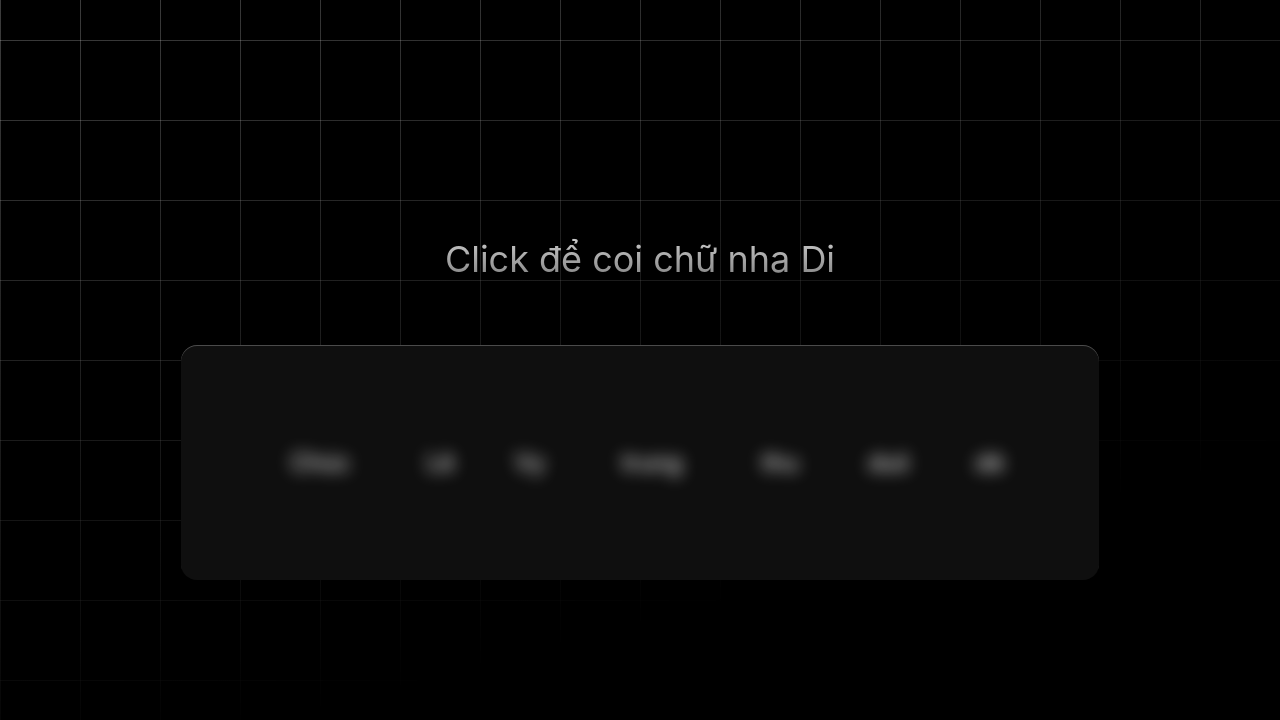
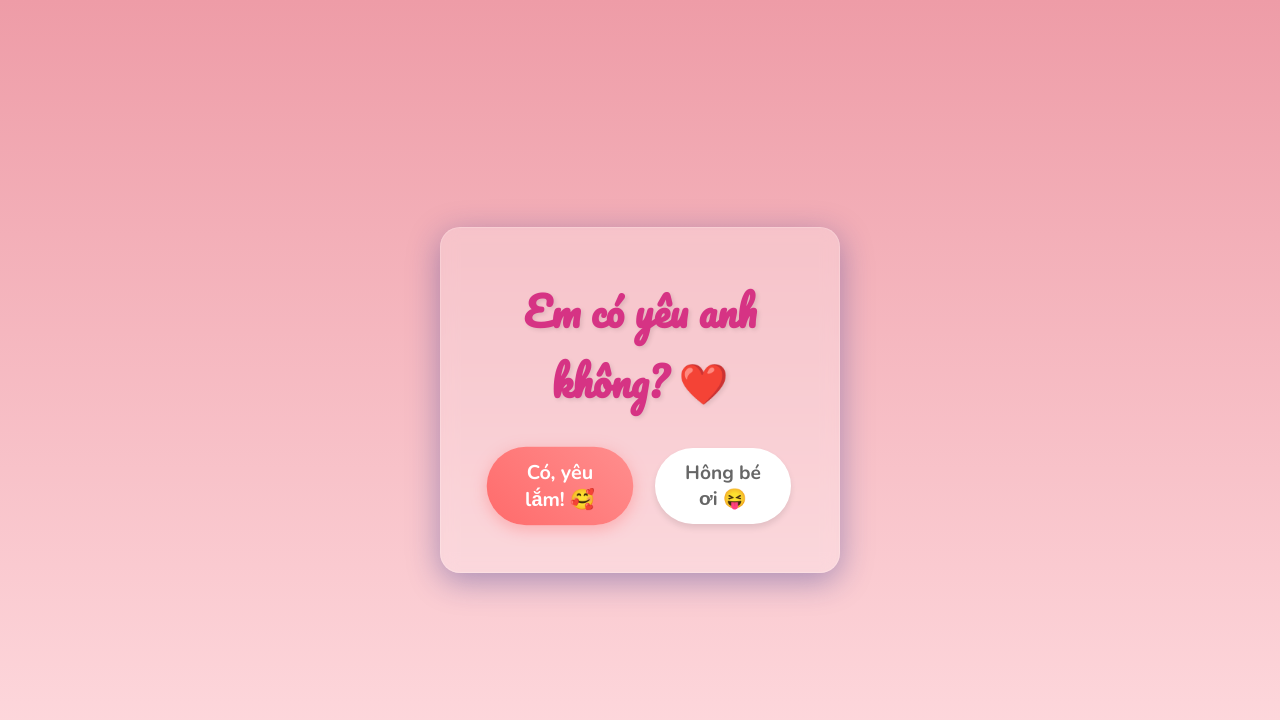
Before and after one commit to Hai-Hay-Ho/animation-css, a plain HTML site: page index.html in a window 1280 px wide. Drawn offline with nearby package versions, Linux system fonts and the light colour scheme.

Commit message:
new animation

```diff
--- a/index.html
+++ b/index.html
@@ -1,37 +1,29 @@
 <!DOCTYPE html>
-<html lang="en">
+<html lang="vi">
 <head>
     <meta charset="UTF-8">
-    <title>Không phải link bậy</title>
-  <link rel="stylesheet" href="style.css">
+    <meta name="viewport" content="width=device-width, initial-scale=1.0">
+    <title>Gửi em phammm</title>
+    <link rel="stylesheet" href="style.css">
+    <link href="https://fonts.googleapis.com/css2?family=Pacifico&family=Nunito:wght@400;700&display=swap" rel="stylesheet">
 </head>
 <body>
-<section>
-  <p>Click để coi chữ nha Di</p>
-  <ul class="code">
-    <li tabindex="0" class="digit">
-      <span>Chúc</span>
-    </li>
-    <li tabindex="0" class="digit">
-      <span>Lê</span>
-    </li>
-    <li tabindex="0" class="digit">
-      <span>Vy</span>
-    </li>
-    <li tabindex="0" class="digit">
-      <span>trung</span>
-    </li>
-    <li tabindex="0" class="digit">
-      <span>thu</span>
-    </li>
-    <li tabindex="0" class="digit">
-      <span>duii</span>
-    </li>
-    <li tabindex="0" class="digit">
-      <span>dẻ</span>
-    </li>
-
-  </ul>
-</section>
+    <div class="card">
+        <div class="heart-bg"></div>
+        <div class="content">
+            <h1 class="question">Em có yêu anh không? ❤️</h1>
+            <div class="buttons">
+                <button id="yesBtn">Có, yêu lắm! 🥰</button>
+                <button id="noBtn">Hông bé ơi 😝</button>
+            </div>
+        </div>
+        <div class="success-message hidden">
+            <h1>Anh biết mà! Yêu em nhiều lắmmm ❤️❤️❤️</h1>
+            <div class="gif-container">
+                <img src="https://media.giphy.com/media/26BRv0ThflsHCqDrG/giphy.gif" alt="Happy Cat">
+            </div>
+        </div>
+    </div>
+    <script src="script.js"></script>
 </body>
 </html>
--- /dev/null
+++ b/script.js
@@ -0,0 +1,76 @@
+document.addEventListener("DOMContentLoaded", () => {
+  const yesBtn = document.getElementById("yesBtn");
+  const noBtn = document.getElementById("noBtn");
+  const question = document.querySelector(".question");
+  const buttons = document.querySelector(".buttons");
+  const successMessage = document.querySelector(".success-message");
+  const body = document.body;
+
+  // Logic for "No" button escaping
+  // Logic for "No" button escaping
+  const moveButton = () => {
+    // Check if the button is still inside the card (or other container)
+    // If so, move it to body so 'fixed' positioning works relative to the viewport
+    // and isn't affected by 'backdrop-filter' or 'transform' on the card.
+    if (noBtn.parentNode !== body) {
+        body.appendChild(noBtn);
+    }
+
+    // Add a safe margin to prevent sticking to edges
+    const margin = 50;
+
+    // Calculate available space
+    const maxWidth = window.innerWidth - noBtn.offsetWidth - margin;
+    const maxHeight = window.innerHeight - noBtn.offsetHeight - margin;
+
+    // Ensure we don't get negative values if screen is too small
+    const safeMaxWidth = Math.max(0, maxWidth);
+    const safeMaxHeight = Math.max(0, maxHeight);
+
+    const x = Math.random() * (safeMaxWidth - margin) + margin;
+    const y = Math.random() * (safeMaxHeight - margin) + margin;
+
+    noBtn.style.position = "fixed";
+    noBtn.style.left = `${x}px`;
+    noBtn.style.top = `${y}px`;
+    noBtn.style.zIndex = "100"; // Ensure it stays on top
+  };
+
+  noBtn.addEventListener("mouseover", moveButton);
+  // Add touch start for mobile devices so it jumps before tap completes
+  noBtn.addEventListener("touchstart", (e) => {
+    e.preventDefault(); // prevent click
+    moveButton();
+  });
+
+  // Logic for "Yes" button
+  yesBtn.addEventListener("click", () => {
+    question.classList.add("hidden");
+    buttons.classList.add("hidden");
+
+    // Explicitly hide the "No" button since it might be outside the buttons container
+    noBtn.style.display = "none";
+
+    successMessage.classList.remove("hidden");
+    createHearts();
+  });
+
+  // Floating hearts animation function
+  function createHearts() {
+    const interval = setInterval(() => {
+      const heart = document.createElement("div");
+      heart.classList.add("floating-heart");
+      heart.innerHTML = "❤️";
+      heart.style.left = Math.random() * 100 + "vw";
+      heart.style.animationDuration = Math.random() * 2 + 3 + "s";
+      body.appendChild(heart);
+
+      setTimeout(() => {
+        heart.remove();
+      }, 5000);
+    }, 300);
+
+    // Stop creating hearts after 10 seconds to save performance
+    setTimeout(() => clearInterval(interval), 10000);
+  }
+});
--- a/style.css
+++ b/style.css
@@ -1,120 +1,155 @@
+@import url("https://fonts.googleapis.com/css2?family=Pacifico&family=Nunito:wght@400;700&display=swap");
+
 * {
-    box-sizing: border-box;
+  box-sizing: border-box;
+  margin: 0;
+  padding: 0;
 }
 
 body {
-    min-height: 100vh;
-    display: grid;
-    place-items: center;
-    font-family: "SF Pro Text", "SF Pro Icons", "AOS Icons", "Helvetica Neue", Helvetica, Arial, sans-serif, system-ui;
-    background: hsl(0 0% 0%);
-    gap: 2rem;
+  min-height: 100vh;
+  display: flex;
+  justify-content: center;
+  align-items: center;
+  background: linear-gradient(135deg, #fdfbfb 0%, #ebedee 100%);
+  background-color: #ffdde1; /* Fallback */
+  background-image: linear-gradient(0deg, #ffdde1 0%, #ee9ca7 100%);
+  font-family: "Nunito", sans-serif;
+  overflow: hidden;
 }
 
-body::before {
-    --line: hsl(0 0% 95% / 0.25);
-    content: "";
-    height: 100vh;
-    width: 100vw;
-    position: fixed;
-    background:
-            linear-gradient(90deg, var(--line) 1px, transparent 1px 10vmin) 0 -5vmin / 10vmin 10vmin,
-            linear-gradient(var(--line) 1px, transparent 1px 10vmin) 0 -5vmin / 10vmin 10vmin;
-    mask: linear-gradient(-15deg, transparent 30%, white);
-    top: 0;
-    z-index: -1;
+.card {
+  background: rgba(255, 255, 255, 0.25);
+  box-shadow: 0 8px 32px 0 rgba(31, 38, 135, 0.37);
+  backdrop-filter: blur(8.5px);
+  -webkit-backdrop-filter: blur(8.5px);
+  border-radius: 20px;
+  border: 1px solid rgba(255, 255, 255, 0.18);
+  padding: 3rem;
+  text-align: center;
+  max-width: 90%;
+  width: 400px;
+  position: relative;
+  z-index: 10;
 }
 
-section {
-    display: grid;
-    gap: 4rem;
-    align-items: center;
-    justify-content: center;
+h1.question {
+  font-family: "Pacifico", cursive;
+  color: #d63384;
+  font-size: 2.5rem;
+  margin-bottom: 2rem;
+  text-shadow: 2px 2px 4px rgba(0, 0, 0, 0.1);
 }
 
-section p {
-    margin: 0;
-    font-size: 2.25rem;
-    color: hsl(0 0% 40%);
-    text-align: center;
-    background: linear-gradient(hsl(0 0% 80%), hsl(0 0% 50%));
-    color: transparent;
-    background-clip: text;
+.buttons {
+  display: flex;
+  justify-content: center;
+  gap: 1.5rem;
 }
 
-.code {
-    font-size: 3rem;
-    display: flex;
-    flex-wrap: nowrap;
-    color: hsl(0 0% 100%);
-    border-radius: 1rem;
-    background: hsl(0 0% 6%);
-    justify-content: center;
-    box-shadow: 0 1px hsl(0 0% 100% / 0.25) inset;
+button {
+  font-family: "Nunito", sans-serif;
+  font-size: 1.2rem;
+  padding: 12px 24px;
+  border: none;
+  border-radius: 50px;
+  cursor: pointer;
+  transition: transform 0.2s, box-shadow 0.2s;
+  font-weight: bold;
 }
 
-.code:hover {
-    cursor: grab;
+#yesBtn {
+  background: linear-gradient(45deg, #ff6b6b, #ff8e8e);
+  color: white;
+  box-shadow: 0 4px 15px rgba(255, 107, 107, 0.4);
+  animation: heartbeat 1.5s infinite;
 }
 
-.digit {
-    display: flex;
-    height: 100%;
-    padding: 5.5rem 1rem;
+#yesBtn:hover {
+  transform: scale(1.1);
+  box-shadow: 0 6px 20px rgba(255, 107, 107, 0.6);
 }
 
-.digit:focus-visible {
-    outline-color: hsl(0 0% 50% / 0.25);
-    outline-offset: 1rem;
+#noBtn {
+  background: white;
+  color: #666;
+  box-shadow: 0 4px 6px rgba(0, 0, 0, 0.1);
+  position: relative; /* Changed by JS */
+  transition: all 0.1s ease-out; /* Fast transition for movement */
 }
 
-.digit span {
-    scale: calc(var(--active, 0) + 0.5);
-    filter: blur(calc((1 - var(--active, 0)) * 1rem));
-    transition: scale calc(((1 - var(--active, 0)) + 0.2) * 1s), filter calc(((1 - var(--active, 0)) + 0.2) * 1s);
+.success-message {
+  margin-top: 1rem;
 }
 
-ul {
-    padding: 0;
-    margin: 0;
+.success-message h1 {
+  font-family: "Pacifico", cursive;
+  color: #d63384;
+  font-size: 2rem;
+  margin-bottom: 1.5rem;
 }
 
-.digit:first-of-type {
-    padding-left: 5rem;
-}
-.digit:last-of-type {
-    padding-right: 5rem;
+.gif-container img {
+  max-width: 100%;
+  border-radius: 10px;
+  box-shadow: 0 4px 6px rgba(0, 0, 0, 0.1);
 }
 
-:root {
-    --lerp-0: 1; /* === sin(90deg) */
-    --lerp-1: calc(sin(50deg));
-    --lerp-2: calc(sin(45deg));
-    --lerp-3: calc(sin(35deg));
-    --lerp-4: calc(sin(25deg));
-    --lerp-5: calc(sin(15deg));
+.hidden {
+  display: none !important;
 }
 
-.digit:is(:hover, :focus-visible) {
-    --active: var(--lerp-0);
+.floating-heart {
+  position: fixed;
+  bottom: -20px;
+  font-size: 24px;
+  user-select: none;
+  pointer-events: none;
+  animation: floatUp linear forwards;
+  z-index: 5;
 }
-.digit:is(:hover, :focus-visible) + .digit,
-.digit:has(+ .digit:is(:hover, :focus-visible)) {
-    --active: var(--lerp-1);
+
+@keyframes heartbeat {
+  0% {
+    transform: scale(1);
+  }
+  14% {
+    transform: scale(1.05);
+  }
+  28% {
+    transform: scale(1);
+  }
+  42% {
+    transform: scale(1.05);
+  }
+  70% {
+    transform: scale(1);
+  }
 }
-.digit:is(:hover, :focus-visible) + .digit + .digit,
-.digit:has(+ .digit + .digit:is(:hover, :focus-visible)) {
-    --active: var(--lerp-2);
+
+@keyframes floatUp {
+  0% {
+    transform: translateY(0) rotate(0deg);
+    opacity: 1;
+  }
+  100% {
+    transform: translateY(-100vh) rotate(360deg);
+    opacity: 0;
+  }
 }
-.digit:is(:hover, :focus-visible) + .digit + .digit + .digit,
-.digit:has(+ .digit + .digit + .digit:is(:hover, :focus-visible)) {
-    --active: var(--lerp-3);
+
+/* Response handling */
+@media (max-width: 480px) {
+  .card {
+    padding: 2rem 1rem;
+  }
+
+  h1.question {
+    font-size: 2rem;
+  }
+
+  button {
+    font-size: 1rem;
+    padding: 10px 20px;
+  }
 }
-.digit:is(:hover, :focus-visible) + .digit + .digit + .digit + .digit,
-.digit:has(+ .digit + .digit + .digit + .digit:is(:hover, :focus-visible)) {
-    --active: var(--lerp-4);
-}
-.digit:is(:hover, :focus-visible) + .digit + .digit + .digit + .digit + .digit,
-.digit:has(+ .digit + .digit + .digit + .digit + .digit:is(:hover, :focus-visible)) {
-    --active: var(--lerp-5);
-}
```
